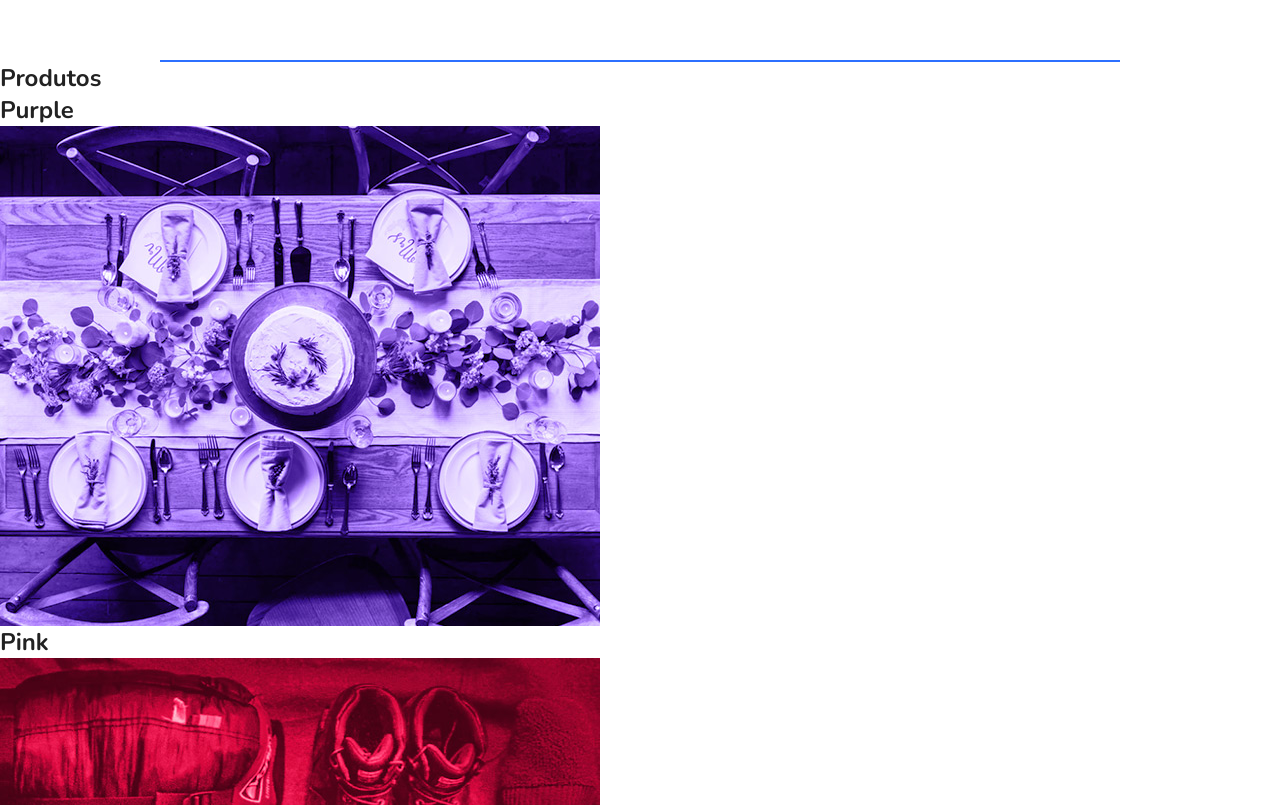
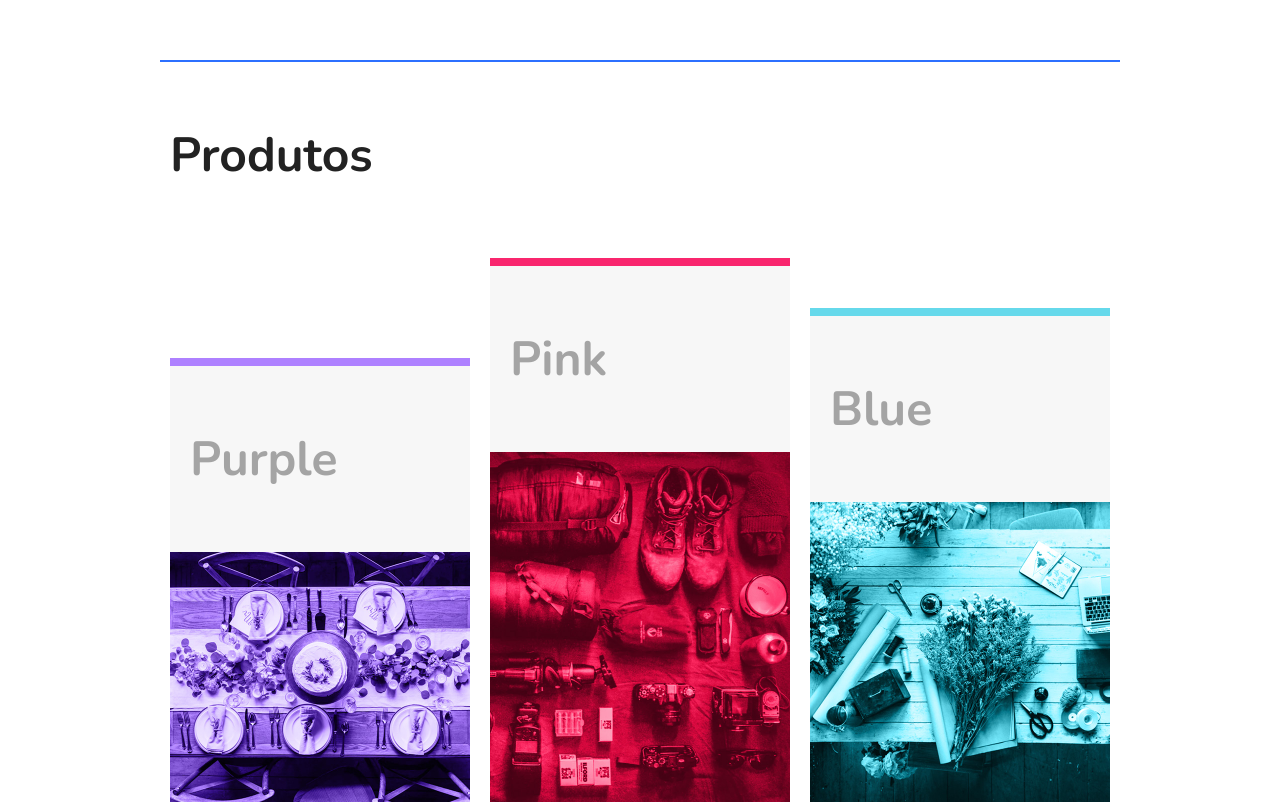
Before and after one commit to lailson-dev/flexblog, a plain HTML site: page index.html in a window 1280 px wide. Shown: the part 949-1754 px from the top of the page. Drawn offline with nearby package versions, Linux system fonts and the light colour scheme.

Commit message:
Estilização da seção produtos

```diff
--- a/css/style.css
+++ b/css/style.css
@@ -133,3 +133,44 @@ img {
 	margin: 0 10px;
 }
 /* FIM SOBRE */
+/* PRODUTOS */
+.produtos {
+	max-width: 960px;
+	margin: 60px auto;
+}
+
+.produtos h1 {
+	font-size: 3em;
+	margin: 0 10px 60px 10px;
+}
+
+.produtos-container {
+	display: flex;
+	flex-wrap: wrap;
+	align-items: flex-end;
+}
+
+.produtos-item {
+	flex: 1 1 175px;
+	margin: 10px;
+}
+
+.produtos-item h2 {
+	font-size: 3em;
+	color: #A4A4A4;
+	background: #F7F7F7;
+	padding: 60px 20px;
+}
+
+.purple {
+	border-top: 8px solid #AE81FF;
+}
+
+.pink {
+	border-top: 8px solid #F9266E;
+}
+
+.blue {
+	border-top: 8px solid #66D9EB;
+}
+/* FIM PRODUTOS */
```
